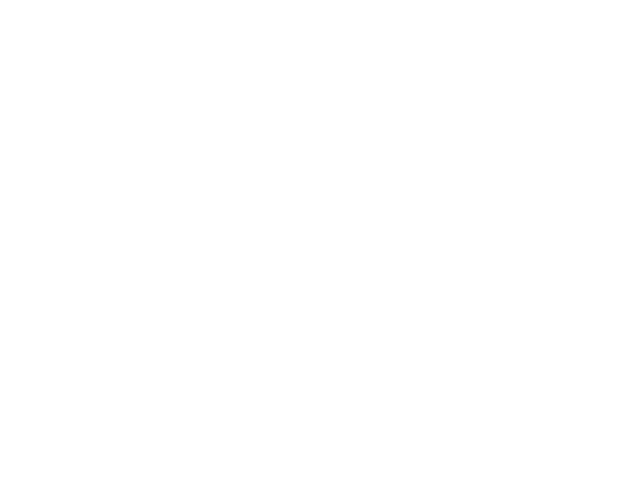
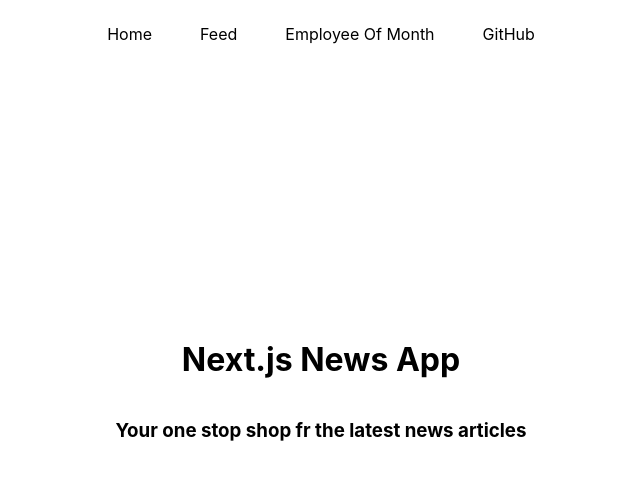
Before and after one commit to Samuca-sys/next-news, a Next.js app: page / in a window 1280 px wide. Shown: the top 480 px of the page, without its empty margins (319-959 px from the left). Built offline with nearby package versions, Linux system fonts and the light colour scheme.

Commit message:
ci: add toolbar component

```diff
--- /dev/null
+++ b/components/toolbar.js
@@ -0,0 +1,22 @@
+import { useRouter } from 'next/router';
+
+import styles from '../styles/Toolbar.module.css';
+
+export const Toolbar = () => {
+	const router = useRouter();
+
+	return (
+		<div className={styles.main}>
+			<div onClick={() => router.push('/')}> Home</div>
+			<div onClick={() => router.push('/feed/1')}>Feed</div>
+			<div onClick={() => router.push('/employeeOfMonth')}>
+				Employee Of Month
+			</div>
+			<div
+				onClick={() => (window.location.href = 'https://github.com/samuca-sys')}
+			>
+				GitHub
+			</div>
+		</div>
+	);
+};
--- a/pages/employeeOfMonth.js
+++ b/pages/employeeOfMonth.js
@@ -1,10 +1,12 @@
 import { api } from '../services/api';
 
 import styles from '../styles/EOM.module.css';
+import { Toolbar } from '../components/toolbar';
 
 export const EmployeeOfMonth = ({ employees }) => {
 	return (
 		<div className='page-container'>
+			<Toolbar />
 			<div className={styles.main}>
 				<h1>Employee Of The Month</h1>
 				{employees.map((employee) => {
--- a/pages/index.js
+++ b/pages/index.js
@@ -1,9 +1,16 @@
+import { Toolbar } from '../components/toolbar';
+
 import styles from '../styles/Home.module.css';
 
 export default function Home() {
 	return (
 		<div className='page-container'>
-			<div className={styles.main}></div>
+			<Toolbar />
+			<div className={styles.main}>
+				<h1>Next.js News App</h1>
+
+				<h3>Your one stop shop fr the latest news articles</h3>
+			</div>
 		</div>
 	);
 }
--- a/styles/Home.module.css
+++ b/styles/Home.module.css
@@ -1,121 +1,11 @@
-.container {
-  min-height: 100vh;
-  padding: 0 0.5rem;
-  display: flex;
-  flex-direction: column;
-  justify-content: center;
-  align-items: center;
-  height: 100vh;
+.main {
+	flex: 1;
+	display: flex;
+	align-items: center;
+	flex-direction: column;
+	justify-content: center;
 }
 
-.main {
-  padding: 5rem 0;
-  flex: 1;
-  display: flex;
-  flex-direction: column;
-  justify-content: center;
-  align-items: center;
+.main h1 {
+	margin-top: -3.5rem;
 }
-
-.footer {
-  width: 100%;
-  height: 100px;
-  border-top: 1px solid #eaeaea;
-  display: flex;
-  justify-content: center;
-  align-items: center;
-}
-
-.footer a {
-  display: flex;
-  justify-content: center;
-  align-items: center;
-  flex-grow: 1;
-}
-
-.title a {
-  color: #0070f3;
-  text-decoration: none;
-}
-
-.title a:hover,
-.title a:focus,
-.title a:active {
-  text-decoration: underline;
-}
-
-.title {
-  margin: 0;
-  line-height: 1.15;
-  font-size: 4rem;
-}
-
-.title,
-.description {
-  text-align: center;
-}
-
-.description {
-  line-height: 1.5;
-  font-size: 1.5rem;
-}
-
-.code {
-  background: #fafafa;
-  border-radius: 5px;
-  padding: 0.75rem;
-  font-size: 1.1rem;
-  font-family: Menlo, Monaco, Lucida Console, Liberation Mono, DejaVu Sans Mono,
-    Bitstream Vera Sans Mono, Courier New, monospace;
-}
-
-.grid {
-  display: flex;
-  align-items: center;
-  justify-content: center;
-  flex-wrap: wrap;
-  max-width: 800px;
-  margin-top: 3rem;
-}
-
-.card {
-  margin: 1rem;
-  padding: 1.5rem;
-  text-align: left;
-  color: inherit;
-  text-decoration: none;
-  border: 1px solid #eaeaea;
-  border-radius: 10px;
-  transition: color 0.15s ease, border-color 0.15s ease;
-  width: 45%;
-}
-
-.card:hover,
-.card:focus,
-.card:active {
-  color: #0070f3;
-  border-color: #0070f3;
-}
-
-.card h2 {
-  margin: 0 0 1rem 0;
-  font-size: 1.5rem;
-}
-
-.card p {
-  margin: 0;
-  font-size: 1.25rem;
-  line-height: 1.5;
-}
-
-.logo {
-  height: 1em;
-  margin-left: 0.5rem;
-}
-
-@media (max-width: 600px) {
-  .grid {
-    width: 100%;
-    flex-direction: column;
-  }
-}
--- /dev/null
+++ b/styles/Toolbar.module.css
@@ -0,0 +1,15 @@
+.main {
+	width: 100%;
+	height: 3.5rem;
+	display: flex;
+	justify-content: center;
+}
+
+.main div {
+	margin: 1.5rem;
+	cursor: pointer;
+}
+
+.main div:hover {
+	color: rgb(168, 168, 168);
+}
```
